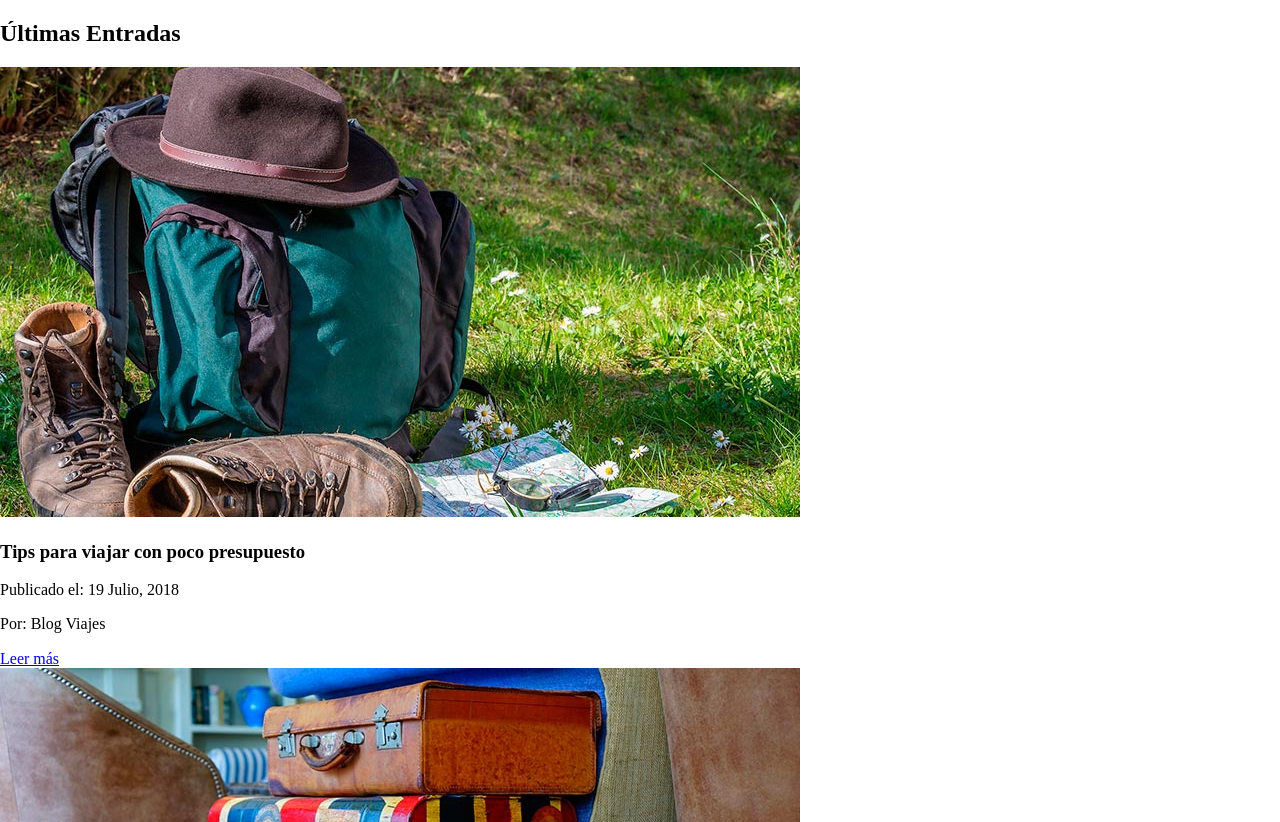
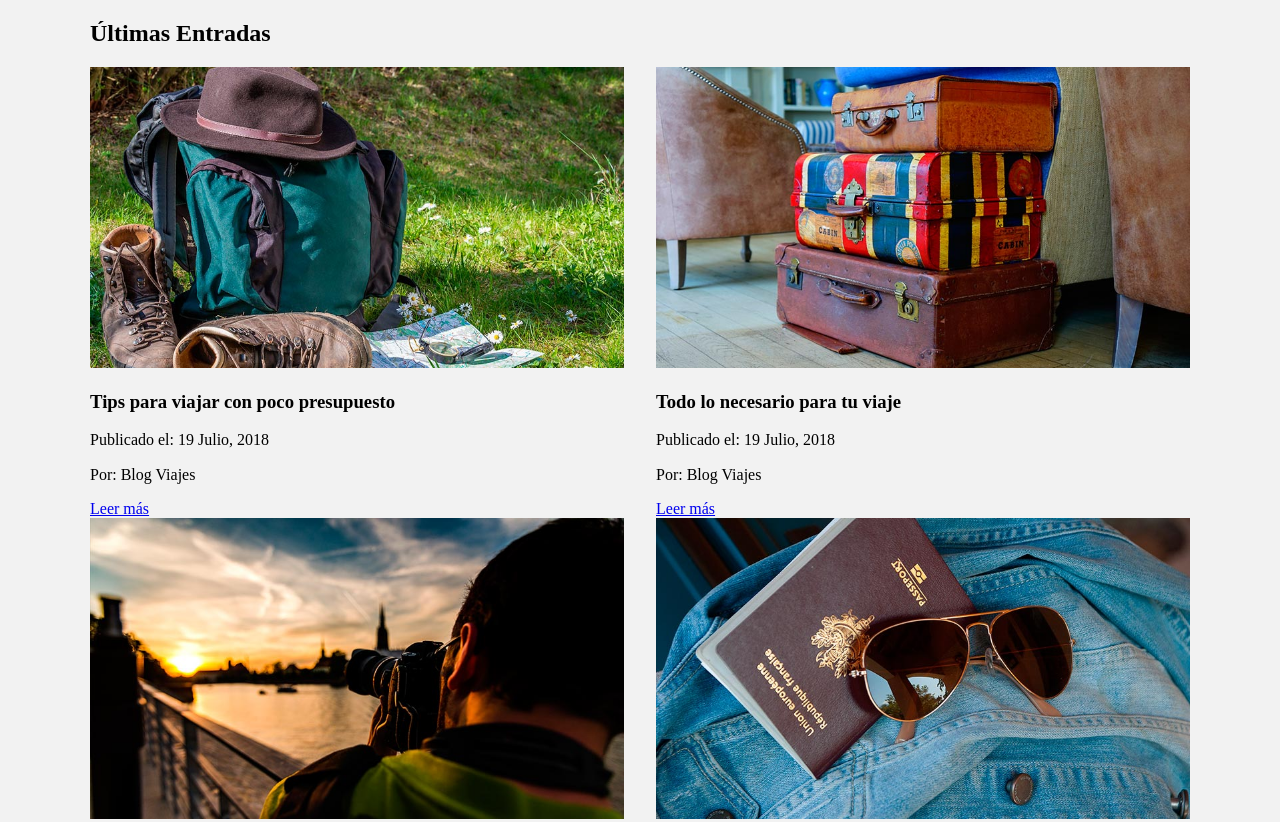
Before and after one commit to opel777/cards-flexbox, a plain HTML site: page index.html in a window 1280 px wide. Shown: the top 822 px of the page. Drawn offline with nearby package versions, Linux system fonts and the light colour scheme.

Commit message:
generando CSS y flex a card

```diff
--- a/css/styles.css
+++ b/css/styles.css
@@ -0,0 +1,28 @@
+body{
+    box-sizing: border-box;
+    background-color: #f2f2f2;
+}
+
+.contenedor{
+    max-width: 1100px;
+    margin: 0 auto;
+}
+
+h2 {
+    flex: 0 1 100%;
+}
+
+img {
+    max-width: 100%;
+}
+
+@media screen and (min-width:480px) {
+    .contenido-principal{
+        display: flex;
+        flex-wrap: wrap;
+        justify-content: space-between;
+    }
+    .entrada{
+        flex: 0 1 calc(50% - 1rem);
+    }
+}
```
Also changed, not shown: index.html (+1 -1 lines).
